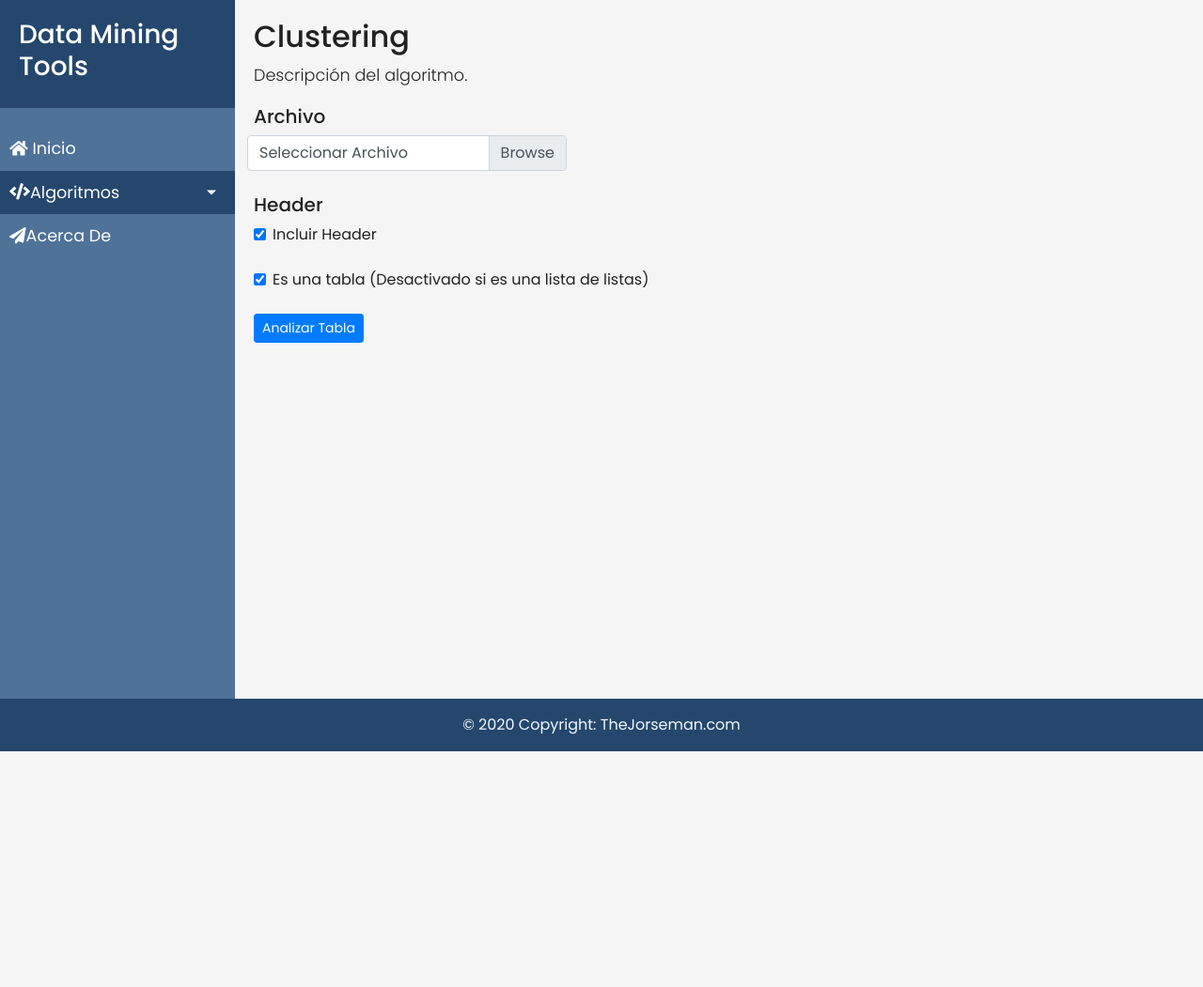
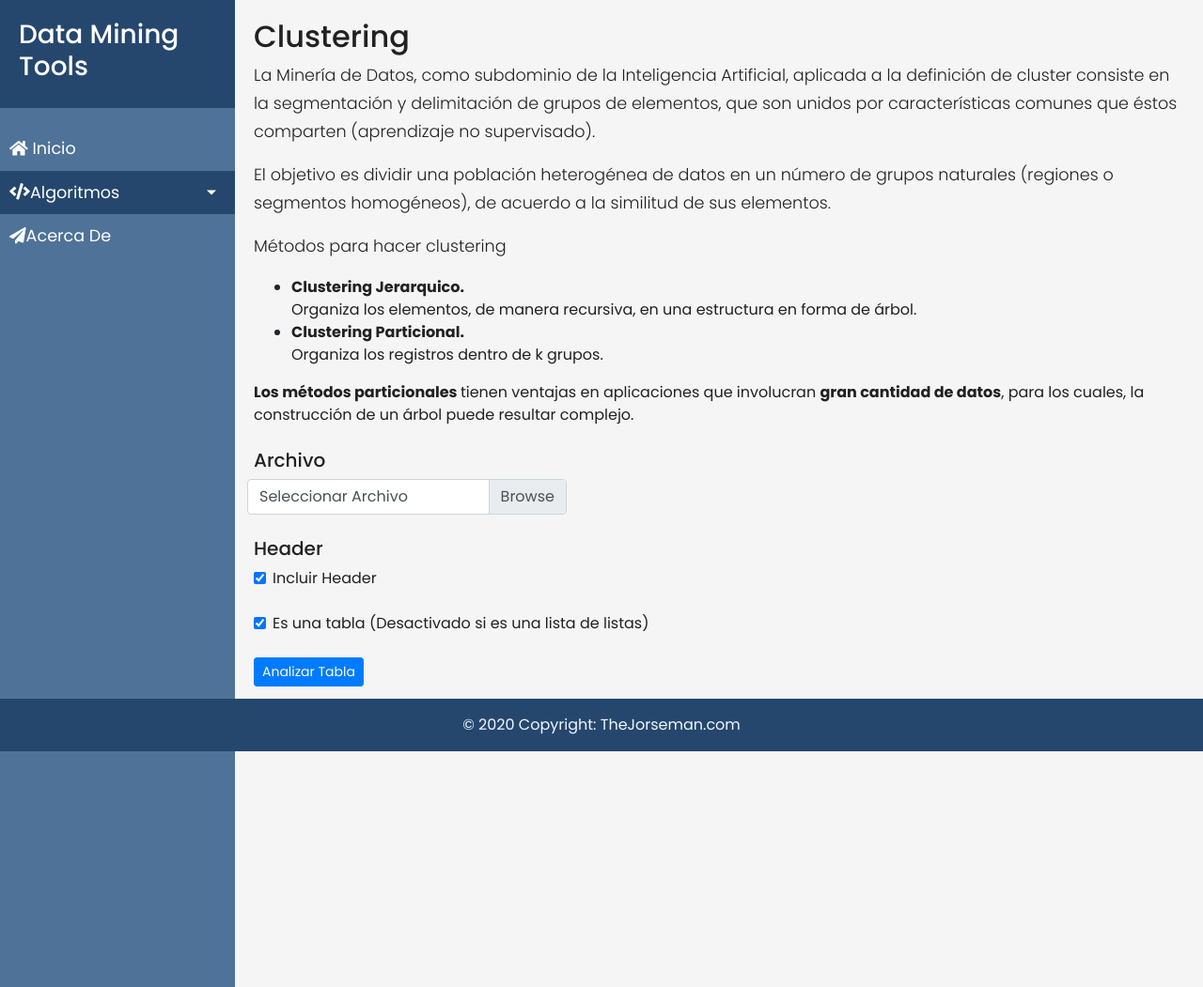
Before and after one commit to TheJorseman/DataMining, a Flask app: page /clustering in a window 1280 px wide. Shown: the whole page at 94% size. Before the commit the page ends 800 px from the top, so only its background shows below. Run offline with Flask 2, Linux system fonts and the light colour scheme; some libraries are stand-ins or nearby versions.

Commit message:
[ADD] Algorithm description

```diff
--- a/DataMining/algorithms/clustering.py
+++ b/DataMining/algorithms/clustering.py
@@ -75,7 +75,10 @@ class Clustering(object):
             return self.get_elbow_method(self.get_kmeans_clusters)
 
     def get_cluster_summary(self, function, n_clusters):
-        clusters = function(n_clusters)
+        try:
+            clusters = function(n_clusters)
+        except ValueError:
+            raise ValueError("El numero de clusters excede el número de registros {}>{}".format(n_clusters,self.df.shape[0]) )
         self.df['clusterH'] = clusters.labels_
         mean = self.df.groupby(['clusterH']).mean()
         mean["#Registros"] = self.df.groupby(['clusterH'])['clusterH'].count()
--- a/main.py
+++ b/main.py
@@ -98,7 +98,7 @@ def get_visualization_method():
         figure = cluster.get_visualization_method()
         response["visualization_html"] = get_html_by_figure(figure)
     else:
-        Warning("No hay un archivo cargado.")
+        raise Warning("No hay un archivo cargado.")
     return jsonify(response)
 
 @app.route("/get_heuristic_method", methods=["POST"])
@@ -109,7 +109,7 @@ def get_heuristic_method():
         value = cluster.get_heuristic_method()
         response["elbow"] = int(value)
     else:
-        Warning("No hay un archivo cargado.")
+        raise Warning("No hay un archivo cargado.")
     return jsonify(response)
 
 @app.route("/set_current_columns", methods=["POST"])
@@ -172,12 +172,6 @@ def calc_distance():
         title = "<h5>Matriz de Distancias</h5>"
         response["distance_table"] = title + distance_table
         set_export_data(distance.get_export_file(),"distance_matrix.csv")
-        """
-        # Export Data #########################################
-        data_config["EXPORT_FILE"] = distance.get_export_file()
-        data_config["EXPORT_FILENAME"] = "distance_matrix.csv"
-        #######################################################
-        """
     return jsonify(response)
 
 @app.route("/analize_data", methods=["POST"])
@@ -194,7 +188,7 @@ def analize_data():
         response = data_config["DATA"].get_dict_data_analize()
         response["columns"] = data_config["DATA"].get_columns()
     else:
-        Warning("No existe un archivo a analizar")
+        raise Warning("No existe un archivo a analizar")
     return jsonify(response)
 
 @app.route("/save_conf", methods=["POST"])
--- a/templates/clustering.html
+++ b/templates/clustering.html
@@ -2,7 +2,42 @@
 
 {% block description%}
 <h2>Clustering</h2>
-<p>Descripción del algoritmo.</p>
+<p>
+    La Minería de Datos, como subdominio de la Inteligencia Artificial, aplicada a la definición
+    de cluster consiste en la segmentación y delimitación de grupos de elementos, que son
+    unidos por características comunes que éstos comparten (aprendizaje no supervisado).
+</p>
+<p>
+    El objetivo es dividir una población heterogénea de datos en un número de grupos naturales
+    (regiones o segmentos homogéneos), de acuerdo a la similitud de sus elementos.
+</p>
+<p>Métodos para hacer clustering</p>
+<ul style="list-style-type:disc">
+    <li>
+        <strong>Clustering Jerarquico.</strong><br>
+        <span>
+            Organiza los
+            elementos, de
+            manera recursiva,
+            en una estructura
+            en forma de árbol.
+        </span>
+    </li>
+    <li>
+        <strong>Clustering Particional.</strong><br>
+        <span>
+            Organiza los
+            registros dentro
+            de k grupos.
+        </span>
+    </li>
+</ul>
+
+<strong>Los métodos particionales </strong> <span>tienen ventajas en aplicaciones que involucran <strong> gran cantidad de
+    datos</strong>, para los cuales, la construcción de un árbol puede resultar complejo.
+</span>
+<br>
+<br>
 {% endblock%}
 
 {% block algorithm%}
```
Also changed, not shown: templates/correlation.html (+11 -1 lines), templates/metricas.html (+12 -1 lines).
